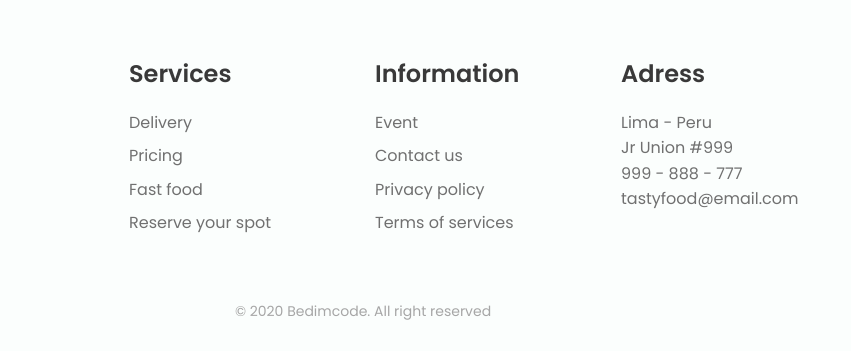
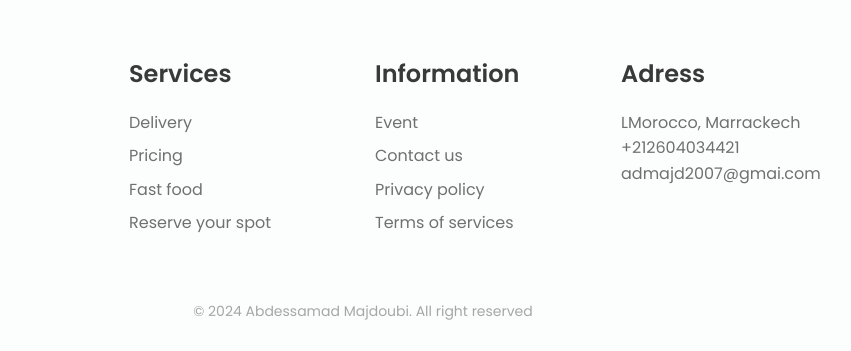
Before and after one commit to Abdessamad-Majdoubi/Restaurant-Website-, a plain HTML site: page index.html in a window 1280 px wide. Shown: the part 3410-3761 px from the top of the page, 277-1128 px from the left. Drawn offline with nearby package versions, Linux system fonts and the light colour scheme.

Commit message:
index.html

```diff
--- a/index.html
+++ b/index.html
@@ -367,7 +367,7 @@
                         <img src="assets/img/plate1.png" alt="" class="menu__img">
                         <h3 class="menu__name">Barbecue salad</h3>
                         <span class="menu__detail">Delicious dish</span>
-                        <span class="menu__preci">$22.00</span>
+                        <span class="menu__preci">22 DH</span>
                         <a href="#" class="button menu__button"><i class='bx bx-cart-alt'></i></a>
                     </div>
 
@@ -375,7 +375,7 @@
                         <img src="assets/img/plate2.png" alt="" class="menu__img">
                         <h3 class="menu__name">Salad with fish</h3>
                         <span class="menu__detail">Delicious dish</span>
-                        <span class="menu__preci">$12.00</span>
+                        <span class="menu__preci">12.00 Dh</span>
                         <a href="#" class="button menu__button"><i class='bx bx-cart-alt'></i></a>
                     </div>
 
@@ -383,7 +383,7 @@
                         <img src="assets/img/plate3.png" alt="" class="menu__img">
                         <h3 class="menu__name">Spinach salad</h3>
                         <span class="menu__detail">Delicious dish</span>
-                        <span class="menu__preci">$9.50</span>
+                        <span class="menu__preci">9.50 Dh</span>
                         <a href="#" class="button menu__button"><i class='bx bx-cart-alt'></i></a>
                     </div>
                 </div>
@@ -458,15 +458,14 @@
                 <div class="footer__content">
                     <h3 class="footer__title">Adress</h3>
                     <ul>
-                        <li>Lima - Peru</li>
-                        <li>Jr Union #999</li>
-                        <li>999 - 888 - 777</li>
-                        <li>tastyfood@email.com</li>
+                        <li>LMorocco, Marrackech</li>
+                        <li>+212604034421</li>
+                        <li>admajd2007@gmai.com</li>
                     </ul>
                 </div>
             </div>
 
-            <p class="footer__copy">&#169; 2020 Bedimcode. All right reserved</p>
+            <p class="footer__copy">&#169; 2024 Abdessamad Majdoubi. All right reserved</p>
         </footer>
 
         <!--========== SCROLL REVEAL ==========-->
```
